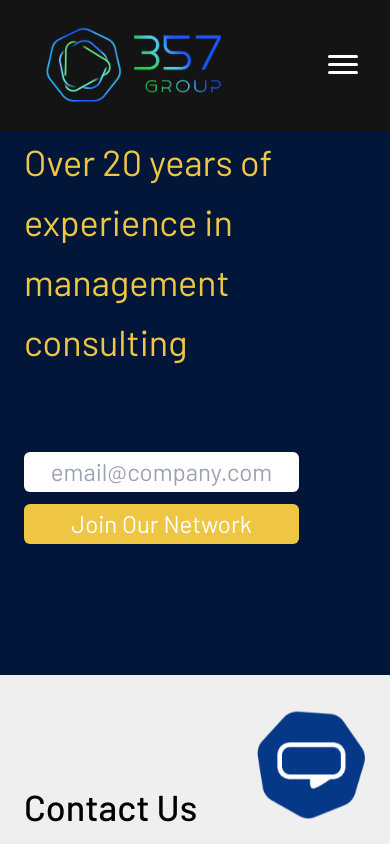
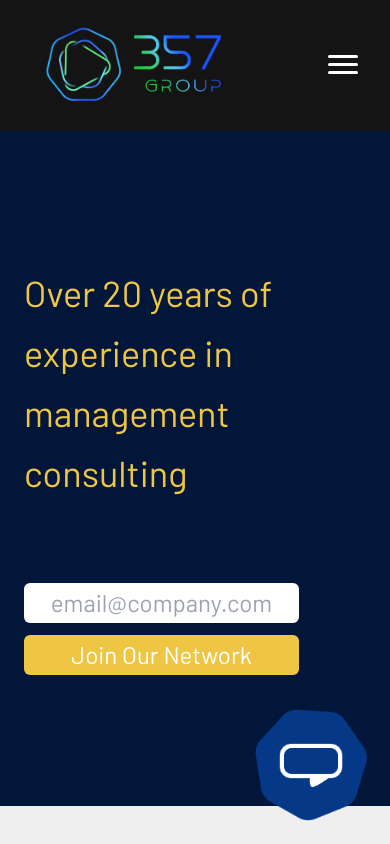
Before and after one commit to milosmicevic/357-group, a React (Vite) app: page / in a window 390 px wide. Shown: the top 844 px of the page. Built offline with nearby package versions, Linux system fonts and the light colour scheme.

Commit message:
Version 2

```diff
--- a/src/Components/Chat/Chat.jsx
+++ b/src/Components/Chat/Chat.jsx
@@ -1,37 +1,42 @@
 import React, { useState } from "react";
 import "./Chat.scss";
 
-import ChatIcon from "../../assets/chat-icon.png";
+import PolygonIcon from "../../assets/poly.png";
+import ChatIcon from "../../assets/chat.png";
 import TelegramIcon from "../../assets/telegram-icon.png";
 import WhatsappIcon from "../../assets/whatsapp-icon.png";
 
 const Chat = () => {
   // state variables for toggling the two elements
-  const [isElementOneVisible, setIsElementOneVisible] = useState(false);
-  const [isElementTwoVisible, setIsElementTwoVisible] = useState(false);
+  const [isLinksVisible, setIsLinksVisible] = useState(null);
 
   // function to toggle the visibility of the two elements
   function toggleElements() {
-    setIsElementOneVisible(!isElementOneVisible);
-    setIsElementTwoVisible(!isElementTwoVisible);
+    setIsLinksVisible(!isLinksVisible);
   }
   return (
-    <div className="bottom-bar text-black">
-      <img src={ChatIcon} className="fixed-element w-32" onClick={toggleElements} />
+    <div className="text-black bottom-bar">
+      <div
+        className={`relative flex items-center justify-center w-32 h-32 fixed-element ${isLinksVisible ? "visible" : ""}`}
+        onClick={toggleElements}
+      >
+        <img className="absolute w-28 poly-icon" src={PolygonIcon} alt="" />
+        <img className="absolute w-16" src={ChatIcon} alt="" />
+      </div>
 
       <a href="">
         <img
           src={TelegramIcon}
-          className={`element-one w-32 ${isElementOneVisible ? "visible" : ""}`}
-          onAnimationEnd={() => setIsElementOneVisible(!isElementOneVisible)}
+          className={`element-one w-32 ${isLinksVisible ? "visible" : ""}`}
+          onAnimationEnd={() => setIsLinksVisible(!isLinksVisible)}
         />
       </a>
 
       <a href="">
         <img
           src={WhatsappIcon}
-          className={`element-two w-[104px] ${isElementTwoVisible ? "visible" : ""}`}
-          onAnimationEnd={() => setIsElementTwoVisible(!isElementTwoVisible)}
+          className={`element-two w-[104px] ${isLinksVisible ? "visible" : ""}`}
+          onAnimationEnd={() => setIsLinksVisible(!isLinksVisible)}
         />
       </a>
     </div>
--- a/src/Components/Chat/Chat.scss
+++ b/src/Components/Chat/Chat.scss
@@ -2,7 +2,6 @@
   position: fixed;
   bottom: 15px;
   right: 15px;
-  //   width: 100%;
   z-index: 100;
 }
 
@@ -11,6 +10,16 @@
   cursor: pointer;
   position: relative;
   z-index: 10;
+  .poly-icon {
+    transform: rotate(0);
+    transition: all 0.3s ease-in;
+  }
+
+  &.visible {
+    .poly-icon {
+      transform: rotate(90deg);
+    }
+  }
 }
 
 .element-one,
@@ -18,18 +27,21 @@
   position: absolute;
   padding: 10px;
   opacity: 0;
-  transition: opacity 0.5s;
-}
-
-.element-one {
-  top: -60px;
-  right: 65px;
-}
-.element-two {
-  top: 24px;
-  right: 111px;
+  transition: all 0.3s ease-in;
+  top: 15px;
+  right: 15px;
 }
 
 .visible {
   opacity: 1;
 }
+
+.element-one.visible {
+  top: -60px;
+  right: 65px;
+}
+
+.element-two.visible {
+  top: 24px;
+  right: 111px;
+}
--- a/src/Components/Navigation/Navigation.jsx
+++ b/src/Components/Navigation/Navigation.jsx
@@ -11,10 +11,11 @@ const Navigation = () => {
   };
 
   return (
-    <nav className="navigation">
+    <nav className="bg-dark">
+      <div className="container navigation-wrapper">
         <div className="logo">
           <a href="#">
-          <img src={Logo} alt="logo" />
+            <img className="logo-image" src={Logo} alt="logo" />
           </a>
         </div>
         <div className={`nav-links font-semibold ${isOpen ? "open" : ""}`}>
@@ -29,6 +30,7 @@ const Navigation = () => {
           <span></span>
           <span></span>
         </div>
+      </div>
     </nav>
   );
 };
--- a/src/Components/Navigation/Navigation.scss
+++ b/src/Components/Navigation/Navigation.scss
@@ -1,77 +1,31 @@
-.navigation {
-  display: flex;
-  align-items: center;
-  gap: 3rem;
-  //   justify-content: space-between;
-  @apply md:justify-start justify-between;
-  padding: 1rem 2rem;
-  @apply bg-dark;
-  color: #fff;
+nav {
+  @apply h-[131px];
+  .navigation-wrapper {
+    @apply md:static fixed h-[131px] top-0 left-0 right-0 z-50 flex items-center gap-12 md:justify-start justify-between py-4 px-8 text-white bg-dark;
+
+    .logo-image {
+      width: 200px;
+    }
+
+    .nav-links {
+      @apply flex md:flex-row gap-8 flex-col md:transform-none -translate-x-full md:static fixed top-[131px] left-0 right-0 bottom-0 bg-dark items-center transition-transform ease-in-out duration-300;
+      &.open {
+        @apply translate-x-0;
+      }
+    }
+
+    .hamburger {
+      @apply md:hidden block cursor-pointer relative w-[30px] h-[22px];
+
+      span {
+        @apply block absolute h-[3px] w-full bg-white rounded-md opacity-100 left-0 rotate-0 transition-all duration-300 ease-in-out;
+      }
+    }
+  }
 }
 
 @media screen and (max-width: 768px) {
-  .navigation {
-    position: fixed;
-    top: 0;
-    left: 0;
-    right: 0;
-    z-index: 999;
-  }
-}
-
-.navigation .logo img {
-  width: 200px;
-}
-
-.navigation .nav-links {
-  display: flex;
-  align-items: center;
-}
-
-@media screen and (max-width: 768px) {
-  .navigation .nav-links {
-    flex-direction: column;
-    position: fixed;
-    top: 131px;
-    left: 0;
-    right: 0;
-    bottom: 0;
-    @apply bg-dark;
-    transform: translateX(-100%);
-    transition: transform 0.3s ease-in-out;
-  }
-
-  .navigation .nav-links.open {
-    transform: translateX(0);
-  }
-}
-
-.navigation .nav-links a {
-  margin-left: 2rem;
-  font-size: 1.2rem;
-  text-decoration: none;
-}
-
-@media screen and (max-width: 768px) {
-  .navigation .nav-links a {
-    margin: 1rem 0;
-  }
-}
-
-.navigation .hamburger {
-  display: none;
-}
-
-@media screen and (max-width: 768px) {
-  .navigation .hamburger {
-    display: block;
-    cursor: pointer;
-    position: relative;
-    width: 30px;
-    height: 22px;
-  }
-
-  .navigation .hamburger span {
+  .navigation-wrapper .hamburger span {
     display: block;
     position: absolute;
     height: 3px;
@@ -84,33 +38,33 @@
     transition: all 0.3s ease-in-out;
   }
 
-  .navigation .hamburger span:nth-child(1) {
+  .navigation-wrapper .hamburger span:nth-child(1) {
     top: 0px;
     transform-origin: left center;
   }
 
-  .navigation .hamburger span:nth-child(2) {
+  .navigation-wrapper .hamburger span:nth-child(2) {
     top: 8px;
     transform-origin: left center;
   }
 
-  .navigation .hamburger span:nth-child(3) {
+  .navigation-wrapper .hamburger span:nth-child(3) {
     top: 16px;
     transform-origin: left center;
   }
 
   /* Styles for hamburger when navigation is open */
-  .navigation .hamburger.open span:nth-child(1) {
+  .navigation-wrapper .hamburger.open span:nth-child(1) {
     transform: rotate(45deg);
     top: 0px;
     left: calc(50% - 9px);
   }
 
-  .navigation .hamburger.open span:nth-child(2) {
+  .navigation-wrapper .hamburger.open span:nth-child(2) {
     opacity: 0;
   }
 
-  .navigation .hamburger.open span:nth-child(3) {
+  .navigation-wrapper .hamburger.open span:nth-child(3) {
     transform: rotate(-45deg);
     top: 21px;
     left: calc(50% - 9px);
```
Also changed, not shown: src/assets/chat.png (added), src/assets/poly.png (added). Lines whose indentation alone changed are shown as unchanged.
